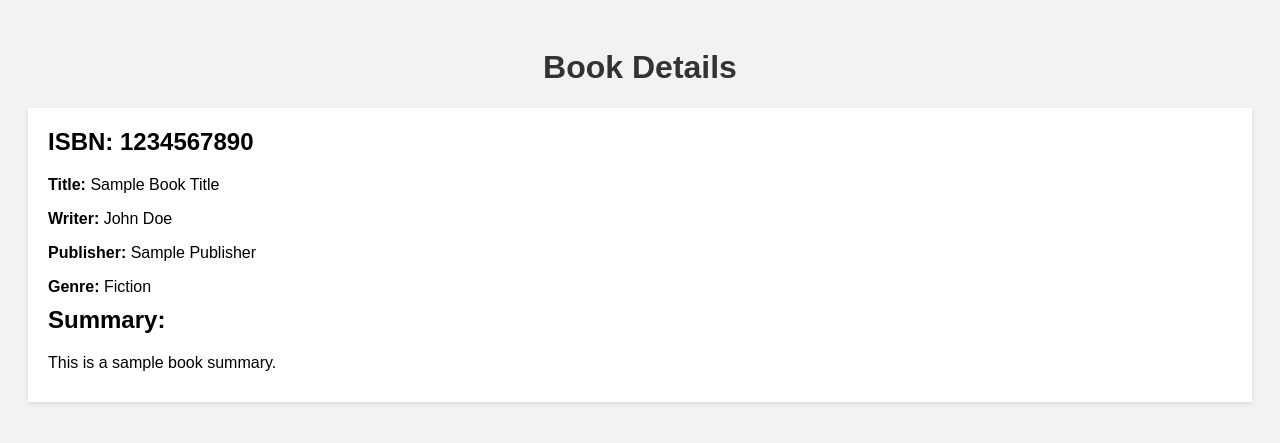
After one commit to JohnBellos/DatabasesProject, a Flask app: template SCHOOL_LIB/templates/bookPage.html in a window 1280 px wide. The commit adds this page. Shown: the top 443 px of the page. Run offline with Flask 3, Linux system fonts and the light colour scheme; the template is opened without the code that fills it, so the values that code supplies are empty.

Commit message:
book pages

```diff
--- /dev/null
+++ b/SCHOOL_LIB/templates/bookPage.html
@@ -0,0 +1,62 @@
+<!DOCTYPE html>
+<html>
+<head>
+  <title>Book Details</title>
+  <style>
+    body {
+      font-family: Arial, sans-serif;
+      background-color: #f2f2f2;
+      padding: 20px;
+    }
+    h1 {
+      color: #333;
+      text-align: center;
+    }
+    .book-details {
+      margin-top: 20px;
+      padding: 20px;
+      background-color: #fff;
+      box-shadow: 0 2px 4px rgba(0, 0, 0, 0.1);
+    }
+    .book-details p {
+      margin-bottom: 10px;
+    }
+    .book-details h2 {
+      margin-top: 0;
+    }
+  </style>
+</head>
+<body>
+  <h1>Book Details</h1>
+
+  <div class="book-details">
+    <h2>ISBN: <span id="isbn"></span></h2>
+    <p><strong>Title:</strong> <span id="title"></span></p>
+    <p><strong>Writer:</strong> <span id="writer"></span></p>
+    <p><strong>Publisher:</strong> <span id="publisher"></span></p>
+    <p><strong>Genre:</strong> <span id="genre"></span></p>
+    <h2>Summary:</h2>
+    <p id="summary"></p>
+  </div>
+
+  <script>
+    // Replace the following variables with the actual book details
+    var book = {
+      isbn: "1234567890",
+      title: "Sample Book Title",
+      writer: "John Doe",
+      publisher: "Sample Publisher",
+      genre: "Fiction",
+      summary: "This is a sample book summary."
+    };
+
+    // Update the HTML elements with the book details
+    document.getElementById("isbn").textContent = book.isbn;
+    document.getElementById("title").textContent = book.title;
+    document.getElementById("writer").textContent = book.writer;
+    document.getElementById("publisher").textContent = book.publisher;
+    document.getElementById("genre").textContent = book.genre;
+    document.getElementById("summary").textContent = book.summary;
+  </script>
+</body>
+</html>
```
Also changed, not shown: SCHOOL_LIB/routes.py (+9 -0 lines), SCHOOL_LIB/templates/userPage.html (+18 -0 lines).
